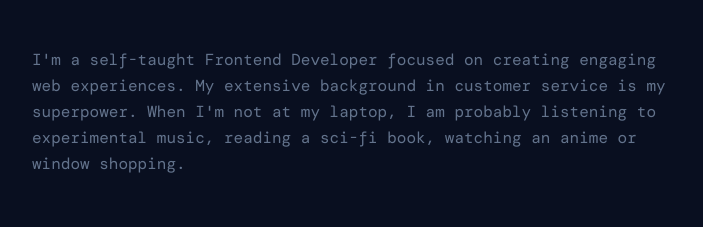
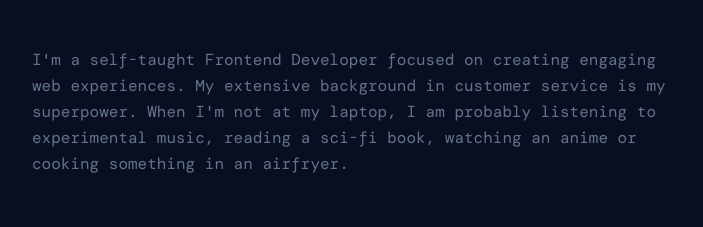
Before and after one commit to alexismgjackson-github/portfolio, a plain HTML site: page Portfolio/index.html in a window 1280 px wide. Shown: the part 278-505 px from the top of the page, without its empty margins (288-991 px from the left). Drawn offline with nearby package versions, Linux system fonts and the light colour scheme; a web font is replaced by a local one.

Commit message:
Add files via upload

```diff
--- a/Portfolio/index.html
+++ b/Portfolio/index.html
@@ -35,8 +35,8 @@
           I'm a self-taught Frontend Developer focused on creating engaging web
           experiences. My extensive background in customer service is my
           superpower. When I'm not at my laptop, I am probably listening to
-          experimental music, reading a sci-fi book, watching an anime or window
-          shopping.
+          experimental music, reading a sci-fi book, watching an anime or
+          cooking something in an airfryer.
         </p>
       </section>
 
```
